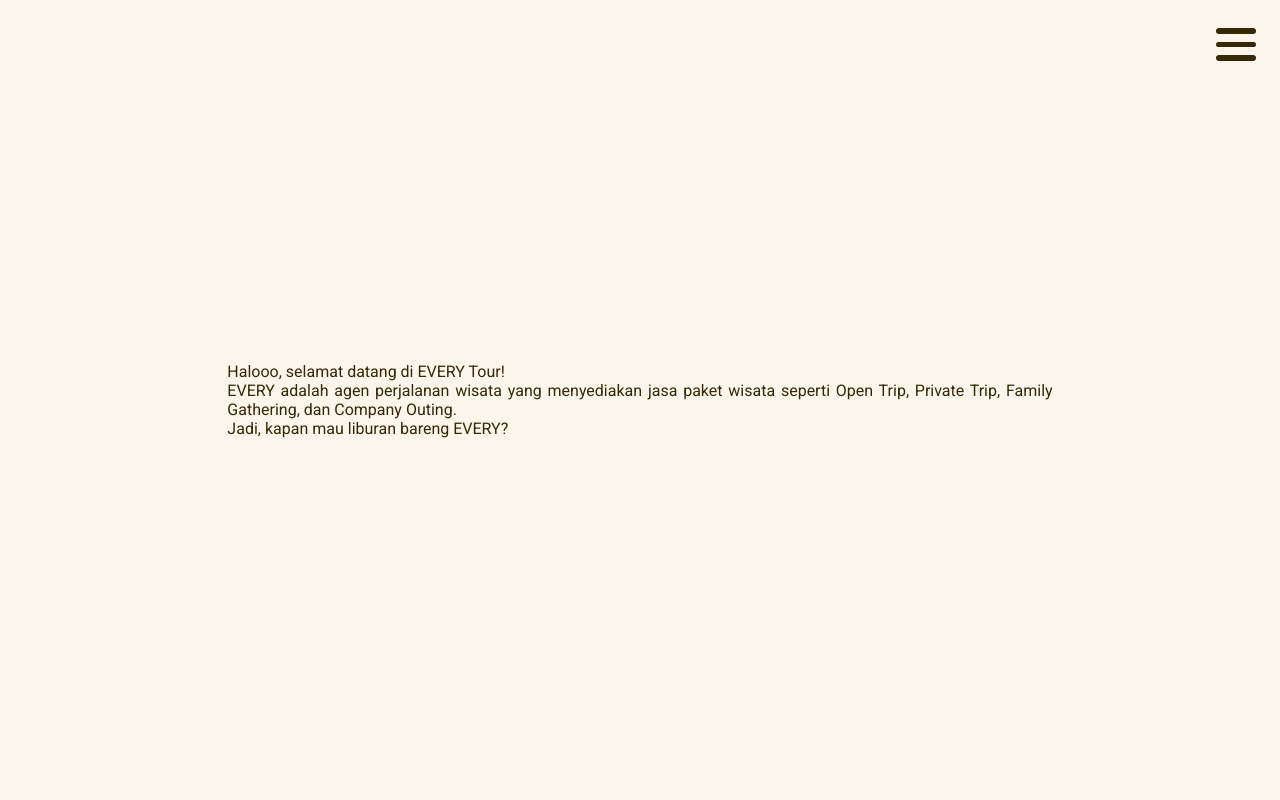
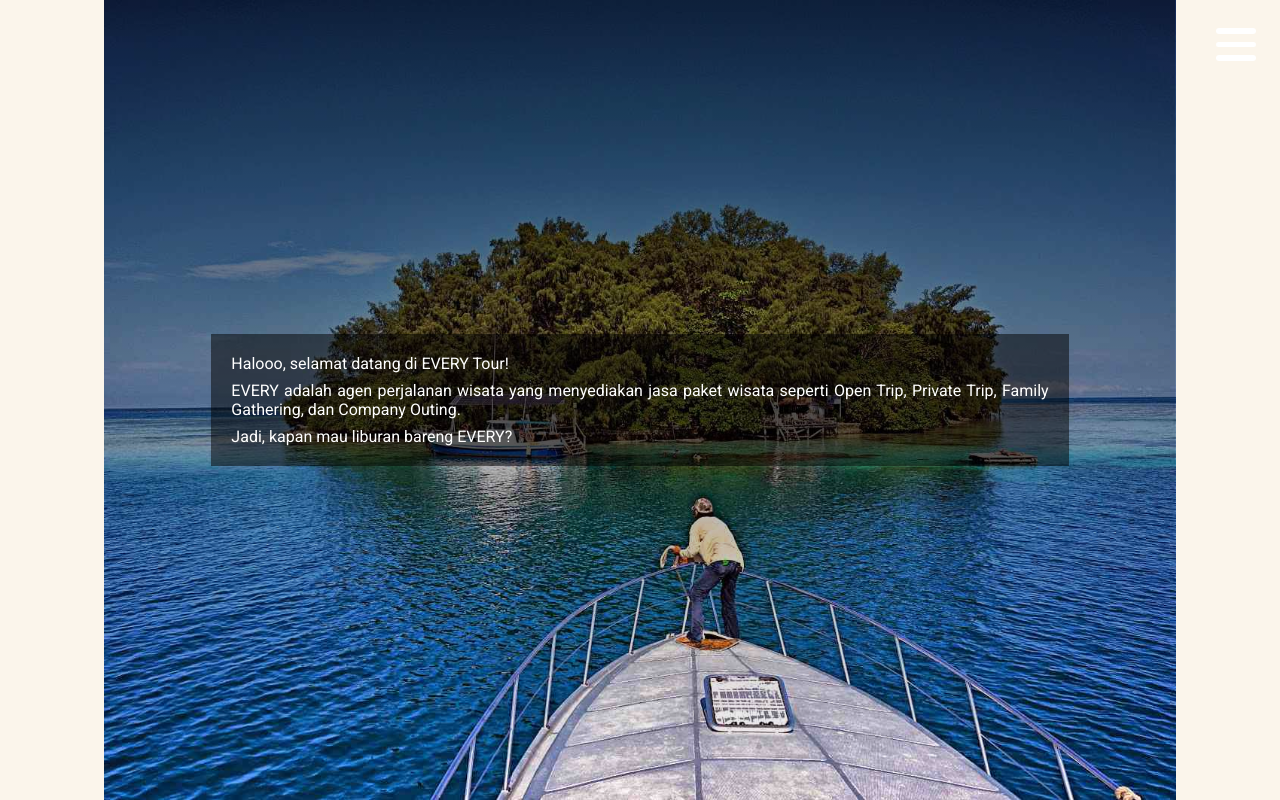
Before and after one commit to 6ne/everytour.id, a React (Create React App) app in the folder front-end/: page /about in a window 1280 px wide. Built offline with nearby package versions, Linux system fonts and the light colour scheme.

Commit message:
add background image to whole page

```diff
--- a/front-end/src/App.tsx
+++ b/front-end/src/App.tsx
@@ -14,7 +14,7 @@
   return (
     <Suspense fallback>
       <BrowserRouter basename={process.env.PUBLIC_URL}>
-        <Burger />
+        <Burger/>
         <Switch>
           <Route exact path='/' render={() => <Home/>} />
           <Route exact path='/about' render={() => <About />} />
--- a/front-end/src/components/Burger/style.module.scss
+++ b/front-end/src/components/Burger/style.module.scss
@@ -22,7 +22,7 @@
     & :nth-child(3) { transform-origin: bottom left; }
 
     & > .burgerItem {
-      background-color: $foreground;
+      background-color: white;
       border-radius: 3em;
       height: .35em;
       margin: .25em 0;
--- a/front-end/src/pages/About/index.tsx
+++ b/front-end/src/pages/About/index.tsx
@@ -5,10 +5,11 @@
 export default () => {
   return (
     <div className={Style.About}>
-      <span>Halooo, selamat datang di EVERY Tour!</span>
-      <span>EVERY adalah agen perjalanan wisata yang menyediakan jasa paket wisata seperti Open Trip, Private Trip, Family Gathering, dan Company Outing.</span>
-      <span>Jadi, kapan mau liburan bareng EVERY?</span>
-      {/* <Link to="/contact">Contact Us</Link> */}
+      <div className={Style.text}>
+        <span>Halooo, selamat datang di EVERY Tour!</span>
+        <span>EVERY adalah agen perjalanan wisata yang menyediakan jasa paket wisata seperti Open Trip, Private Trip, Family Gathering, dan Company Outing.</span>
+        <span>Jadi, kapan mau liburan bareng EVERY?</span>
+      </div>
     </div>
   )
 }
--- a/front-end/src/pages/About/style.module.scss
+++ b/front-end/src/pages/About/style.module.scss
@@ -8,4 +8,19 @@
   padding: 0 10%;
   width: 80%;
   text-align: justify;
+  background: linear-gradient(0deg,rgba(255,180,1,0),rgba(0,0,0,0.7)),url('../../assets/img/pulau-harapan.jpg');
+  background-position: center;
+  background-size: cover;
+  background-repeat: no-repeat;
+
+  .text {
+    background-color: rgba(0,0,0,0.5);
+    padding: 1em;
+    color: white;
+    flex-direction: column;
+    display: flex;
+    & > span {
+      margin: .25em;
+    }
+  }
 }
--- a/front-end/src/pages/Contact/index.tsx
+++ b/front-end/src/pages/Contact/index.tsx
@@ -23,10 +23,10 @@
     <div className={Style.Contact}>
       For more information please reach us via:
       <div className={Style.icons}>
-        <Icon Icon={faLine} Path={linePath} />
-        <Icon Icon={faWhatsapp} Path={whatsappPath} />
-        <Icon Icon={faInstagram} Path={instagramPath} />
-        <Icon Icon={faEnvelopeSquare} Path="mailto:contact@findeverytour.com" />
+        <Icon Icon={faLine} Path={linePath} CustomStyles={Style.customIcon}/>
+        <Icon Icon={faWhatsapp} Path={whatsappPath} CustomStyles={Style.customIcon}/>
+        <Icon Icon={faInstagram} Path={instagramPath} CustomStyles={Style.customIcon}/>
+        <Icon Icon={faEnvelopeSquare} Path="mailto:contact@findeverytour.com" CustomStyles={Style.customIcon}/>
       </div>
     </div>
   )
--- a/front-end/src/pages/Contact/style.module.scss
+++ b/front-end/src/pages/Contact/style.module.scss
@@ -6,7 +6,16 @@
   justify-content: center;
   max-height: 100vh;
   max-width: 100%;
-  width: 100%;
+  width: 100vw;
+  background: linear-gradient(0deg,rgba(255,180,1,0),rgba(0,0,0,0.7)),url('../../assets/img/sunset.jpg');
+  background-position: center;
+  background-size: cover;
+  background-repeat: no-repeat;
+  color: white;
+}
+
+.customIcon {
+  color: white;
 }
 
 .icons {
--- a/front-end/src/pages/Home/style.module.scss
+++ b/front-end/src/pages/Home/style.module.scss
@@ -9,7 +9,10 @@
   max-height: 100vh;
   max-width: 100%;;
   width: 100vw;
-  background-color: $primary;
+  background: linear-gradient(0deg,rgba(255,180,1,0),rgba(0,0,0,0.7)),url('../../assets/img/sunrise.png');
+  background-position: center;
+  background-size: cover;
+  background-repeat: no-repeat;
   & > * {
     margin: 2% 0;
 
@@ -24,6 +27,7 @@
   font-size: calc(3.5rem + 4vw);
   line-height: .75em;
   letter-spacing: .15em;
+  color: white;
   @media #{$phone-landscape} {
     line-height: 1em;
     letter-spacing: .2em;
@@ -36,6 +40,7 @@
   text-transform: uppercase;
   line-height: .5em;
   letter-spacing: .25em;
+  color: white;
   @media #{$phone-landscape} {
     line-height: .75em;
     letter-spacing: .4em;
@@ -45,9 +50,8 @@
 .customButton {
   font-size: calc(1em + 1vw);
   background-color: transparent !important;
-  border: solid 1pt $foreground !important;
+  border: solid 1pt white !important;
   border-radius: 2em !important;
-  color: $foreground !important;
   box-shadow: none !important;
   margin-top: 2em !important;
 }
```
